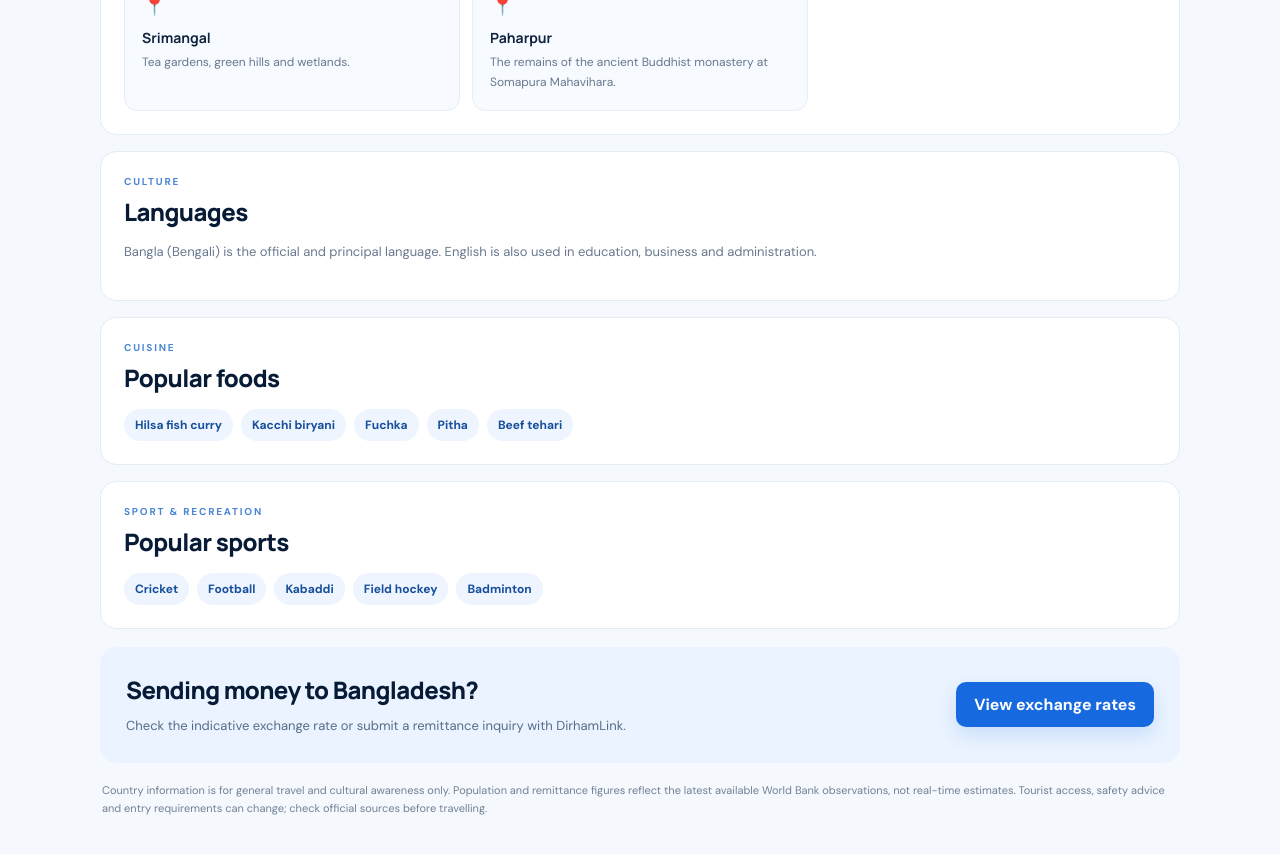
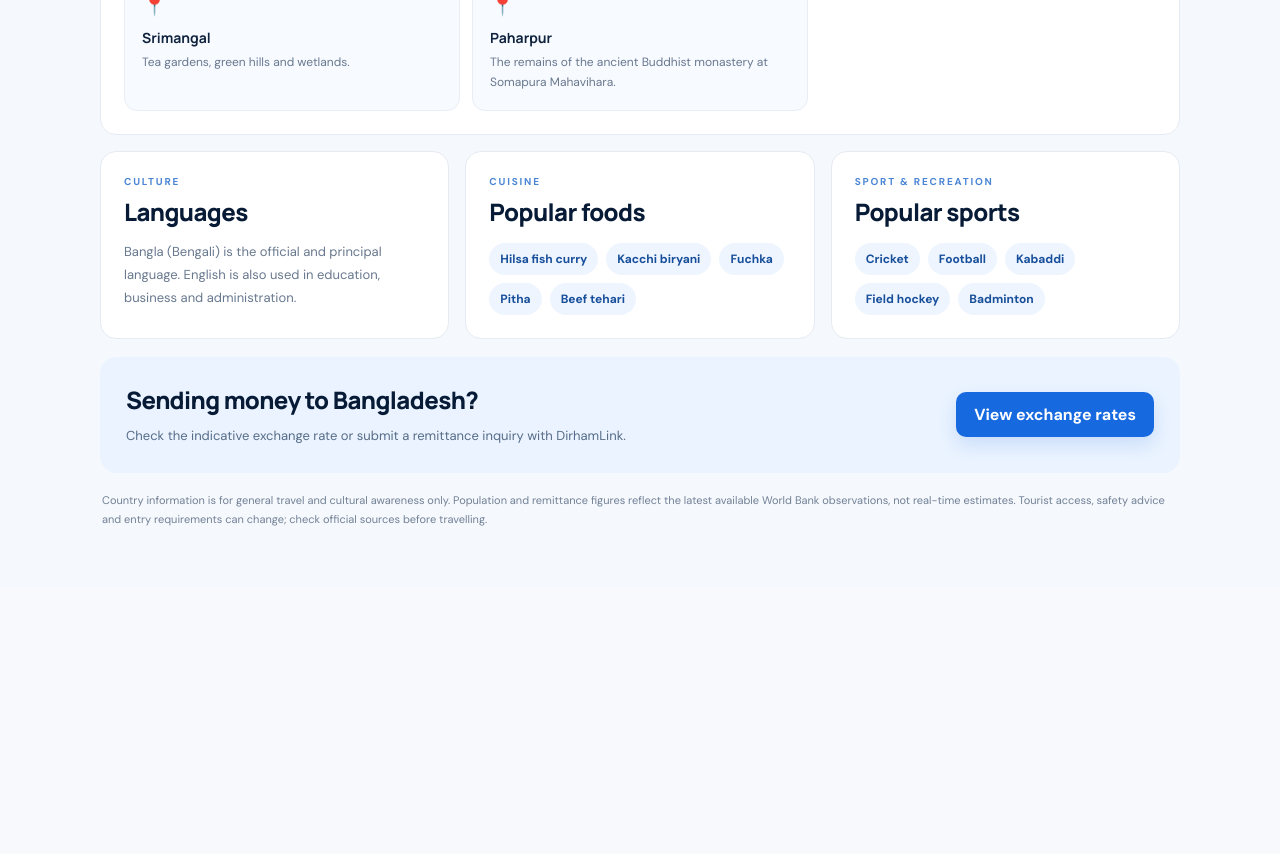
Before and after one commit to dirhamlink/dirhamlink-website, a Next.js app: page /destinations/bangladesh in a window 1280 px wide. Shown: the part 1140-1994 px from the top of the page. After the commit the page ends 1728 px from the top, so only its background shows below. Built offline with nearby package versions, Linux system fonts and the light colour scheme; no server answers.

Commit message:
Style three-column country profile information

```diff
--- a/app/globals.css
+++ b/app/globals.css
@@ -220,15 +220,15 @@ button, input, select { font: inherit; }
 .destination-place > span { font-size:20px; }
 .destination-place h3 { color:#10233e; font:700 14px Manrope,sans-serif; margin:10px 0 6px; }
 .destination-place p { color:#68788e; font-size:12px; line-height:1.65; margin:0; }
-.destination-two-col { display:grid; grid-template-columns:1fr 1fr; gap:16px; }
-.destination-two-col .destination-section > p { margin-bottom:0; }
+.destination-three-col { display:grid; grid-template-columns:repeat(3,minmax(0,1fr)); gap:16px; }
+.destination-three-col .destination-section > p { margin-bottom:0; }
 .food-tags { display:flex; flex-wrap:wrap; gap:8px; margin-top:15px; }
 .food-tags span { background:#eef5ff; color:#174f9b; padding:8px 11px; border-radius:30px; font-size:12px; font-weight:700; }
 .destination-cta { margin-top:18px; padding:26px; display:flex; justify-content:space-between; align-items:center; gap:18px; border-radius:17px; background:#eaf3ff; }
 .destination-cta h2 { margin-top:0; }
 .destination-cta p { color:#566c88; font-size:13px; margin:0; line-height:1.6; }
 .destination-disclaimer { color:#718096; font-size:11px; line-height:1.7; margin:18px 2px 0; }
-@media(max-width:700px) { .destination-hero {padding:28px 23px;} .destination-stats {grid-template-columns:1fr;} .destination-place-grid {grid-template-columns:1fr 1fr;} .destination-two-col {grid-template-columns:1fr;} .destination-cta {align-items:flex-start;flex-direction:column;} .destination-section-heading {align-items:flex-start;flex-direction:column;} }
+@media(max-width:700px) { .destination-hero {padding:28px 23px;} .destination-stats {grid-template-columns:1fr;} .destination-place-grid {grid-template-columns:1fr 1fr;} .destination-three-col {grid-template-columns:1fr;} .destination-cta {align-items:flex-start;flex-direction:column;} .destination-section-heading {align-items:flex-start;flex-direction:column;} }
 @media(max-width:430px) { .destination-place-grid {grid-template-columns:1fr;} .remittance-bar-wrap {min-width:49px;} .remittance-value {font-size:8px;} }
 
 .rate-card-link { display:block; color:inherit; text-decoration:none; transition:transform .15s ease,box-shadow .15s ease; }
```
